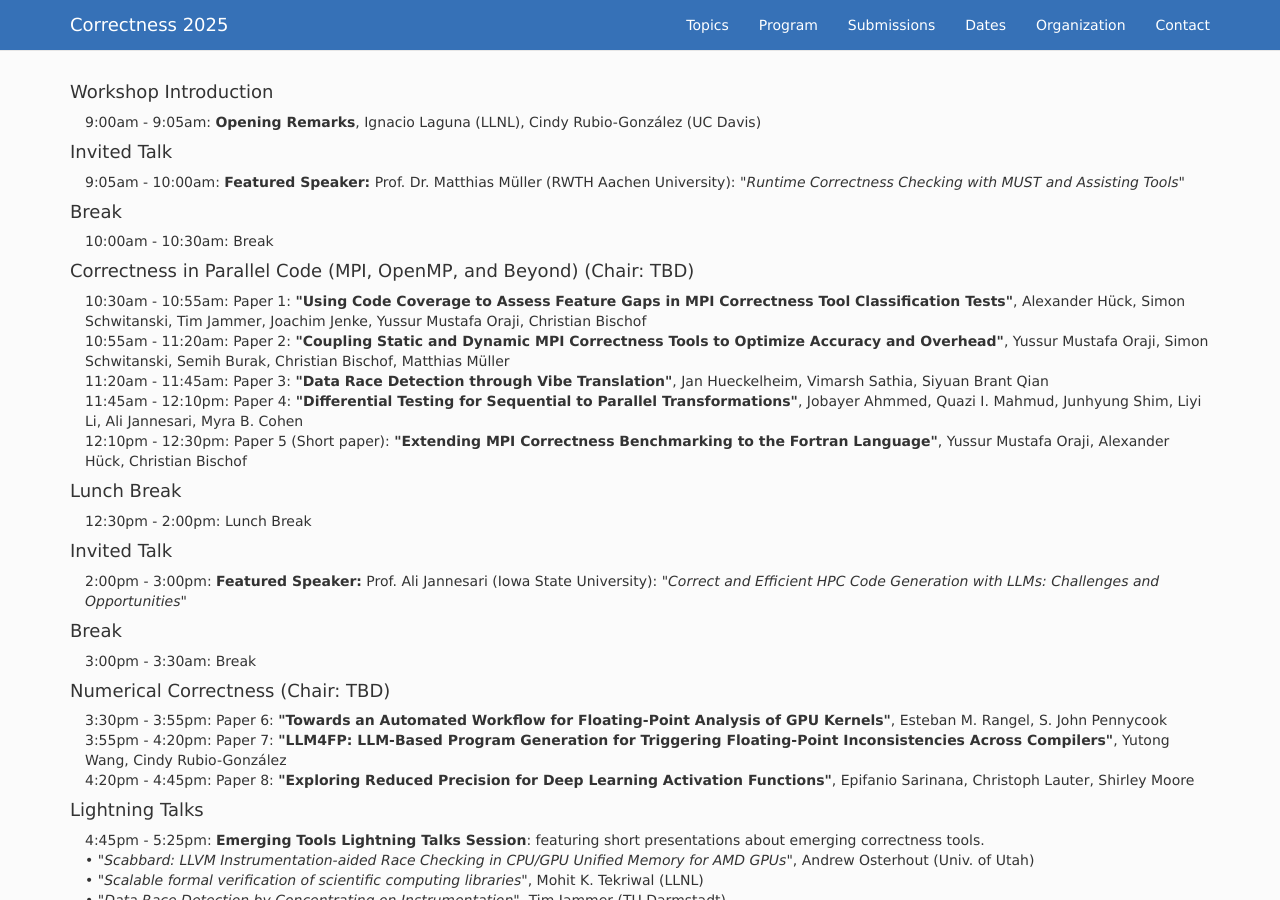
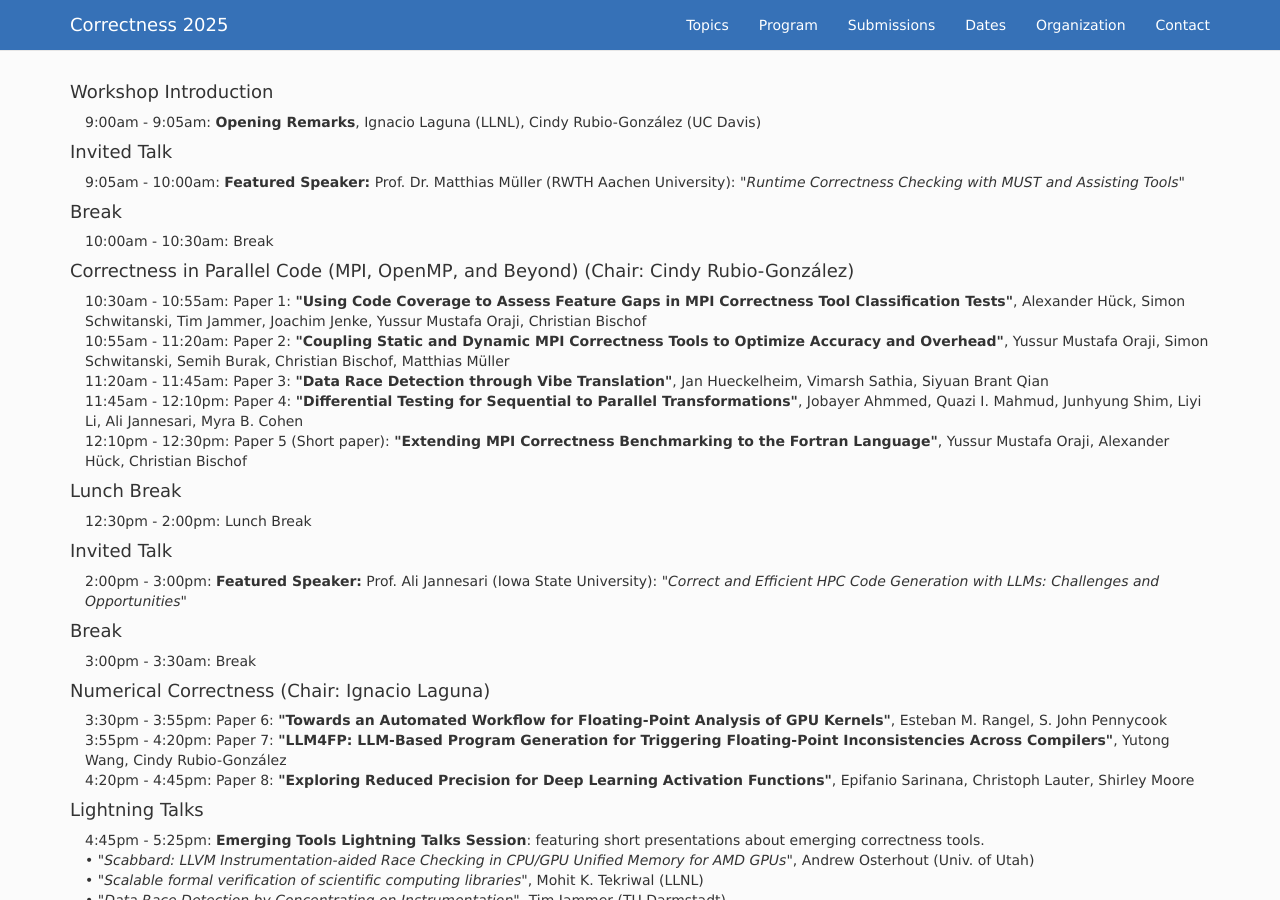
Before and after one commit to correctness-workshop/2025, a Jekyll site: the page built from index.md, in a window 1280 px wide and 900 px high, scrolled down 2916 px. Built offline with Jekyll 4.4.1, drawn with Linux system fonts in a browser that asks for light colours; nearby versions of some CDN libraries; the list of posts is cut into pages by our own code.

Commit message:
changed chairs

```diff
--- a/index.md
+++ b/index.md
@@ -184,7 +184,7 @@ All time zones are AOE.
 <tr><td width="15">  </td> <td> 10:00am - 10:30am:  Break </td> </tr>
 </table>
 
-#### Correctness in Parallel Code (MPI, OpenMP, and Beyond) (Chair: TBD)
+#### Correctness in Parallel Code (MPI, OpenMP, and Beyond) (Chair: Cindy Rubio-González)
 <table>
 
 <tr><td width="15">  </td> <td>10:30am - 10:55am:  Paper 1:  <b>"Using Code Coverage to Assess Feature Gaps in MPI Correctness Tool Classification Tests"</b>,  Alexander Hück, Simon Schwitanski, Tim Jammer, Joachim Jenke, Yussur Mustafa Oraji, Christian Bischof </td> </tr>
@@ -214,7 +214,7 @@ All time zones are AOE.
 <tr><td width="15">  </td> <td> 3:00pm - 3:30am:  Break </td> </tr>
 </table>
 
-#### Numerical Correctness (Chair: TBD)
+#### Numerical Correctness (Chair: Ignacio Laguna)
 <table>
 <tr><td width="15">  </td> <td>3:30pm - 3:55pm:  Paper 6: <b>"Towards an Automated Workflow for Floating-Point Analysis of GPU Kernels"</b>, Esteban M. Rangel, S. John Pennycook</td> </tr>
 
```
